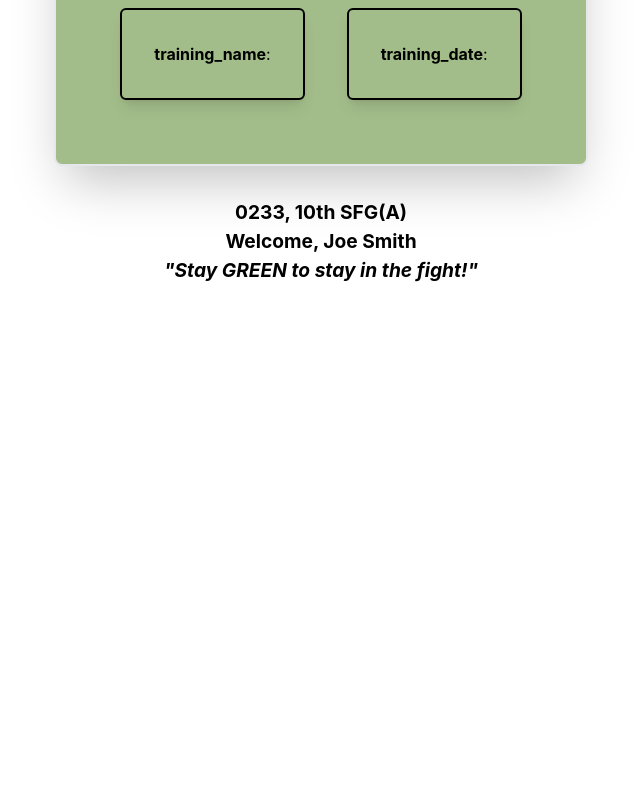
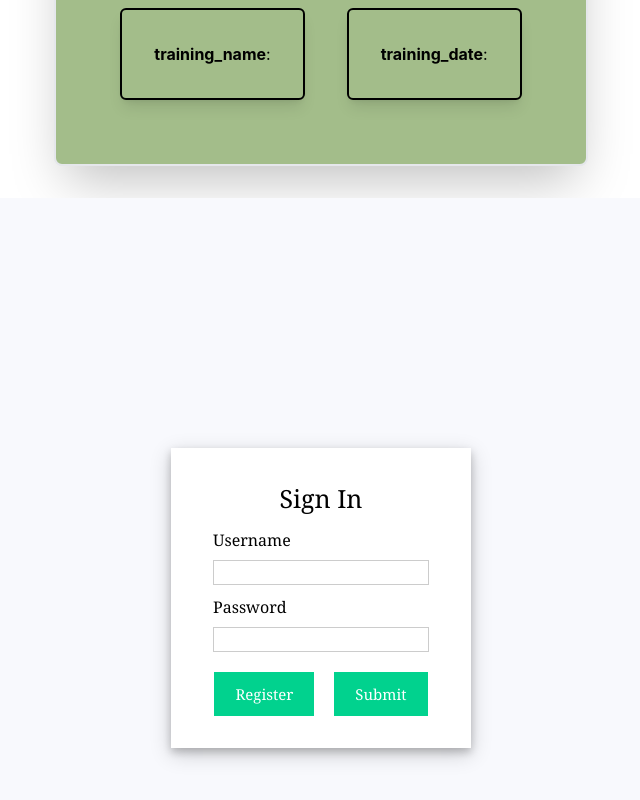
Before and after one commit to snack-boomz/miltrack, a React (Create React App) app in the folder client/: page / in a window 1280 px wide. Shown: the part 1318-2118 px from the top of the page, without its empty margins (319-959 px from the left). Before the commit the page ends 1602 px from the top, so only its background shows below. Built offline with nearby package versions, Linux system fonts and the light colour scheme.

Commit message:
fixed bugs after major merge

```diff
--- a/client/package.json
+++ b/client/package.json
@@ -5,8 +5,8 @@
   "dependencies": {
     "@testing-library/jest-dom": "^5.16.5",
     "@testing-library/user-event": "^13.5.0",
+    "express": "^4.18.1",
     "jest": "^27.5.1",
-    "express": "^4.18.1",
     "react": "^18.2.0",
     "react-dom": "^18.2.0",
     "react-icons": "^4.4.0",
--- a/client/src/App.js
+++ b/client/src/App.js
@@ -9,6 +9,7 @@ import Profile from "./pages/Profile";
 import Navbar from "./components/Navbar";
 import IndivTag from "./components/IndivTag";
 import SubTag from "./components/SubTag";
+import styled from 'styled-components';
 
 function App() {
 
@@ -39,9 +40,9 @@ function App() {
         <IndivTag elements={ testObject } component="medical"/>
         <SubTag elements={ testArrayOfObjects } currentSM= { userObject }/>
           <Routes>
-            <Route path="/login" element={<Login />} />
+            <Route path="/" element={<Login />} />
             <Route path="/register" element={<Register />} />
-            <Route path="/" element={<Dashboard/>} />
+            <Route path="/dashboard" element={<Dashboard/>} />
             <Route path="/:userid" element={<Profile />} />
           </Routes>
       </Router>
--- a/client/src/components/SubTag.jsx
+++ b/client/src/components/SubTag.jsx
@@ -1,3 +1,8 @@
+import styled from 'styled-components';
+import * as AiIcons from 'react-icons/ai';
+import * as IoIcons from 'react-icons/io';
+import * as GrIcons from 'react-icons/gr';
+
 
 const SubTag = (props) => {
     return (
```
Also changed, not shown: 1 other file (tests, documents, lock files or other folders).
